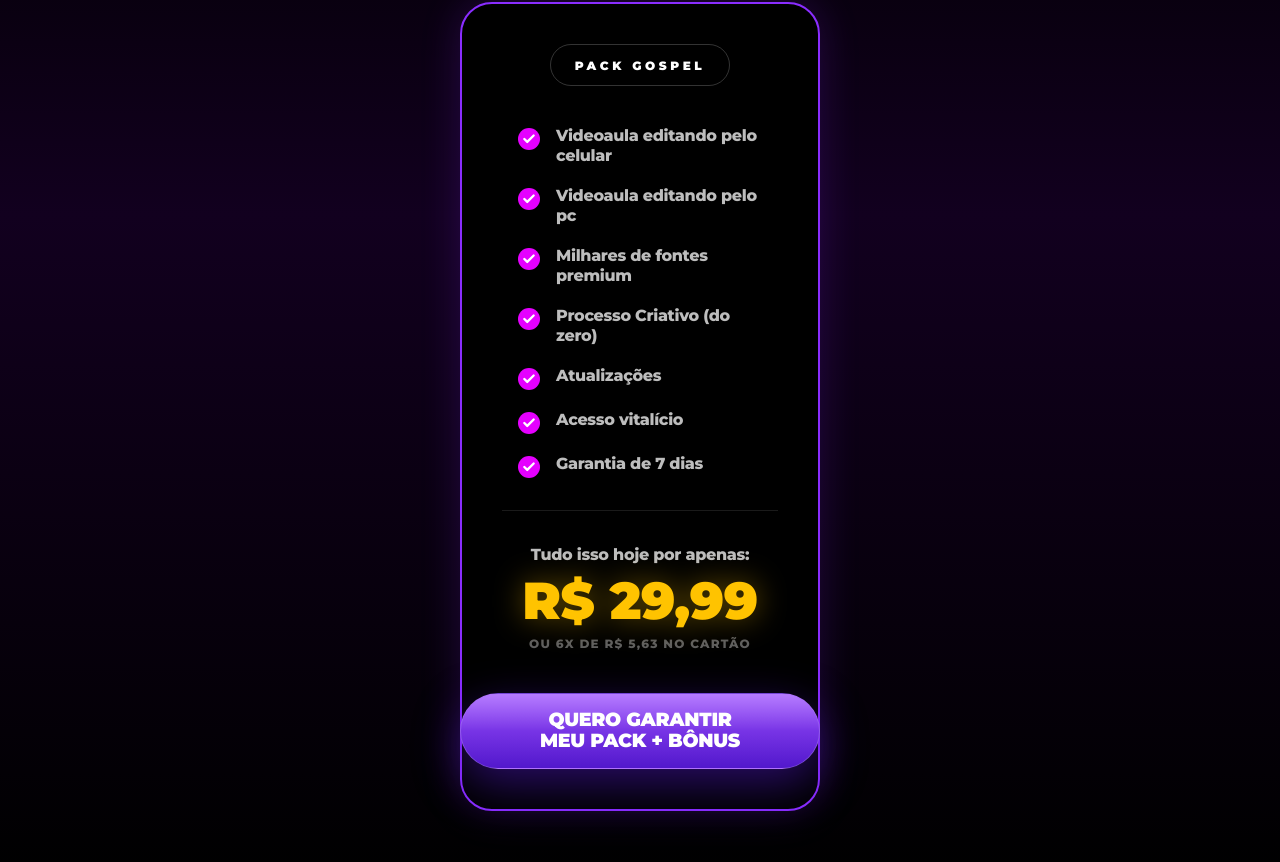
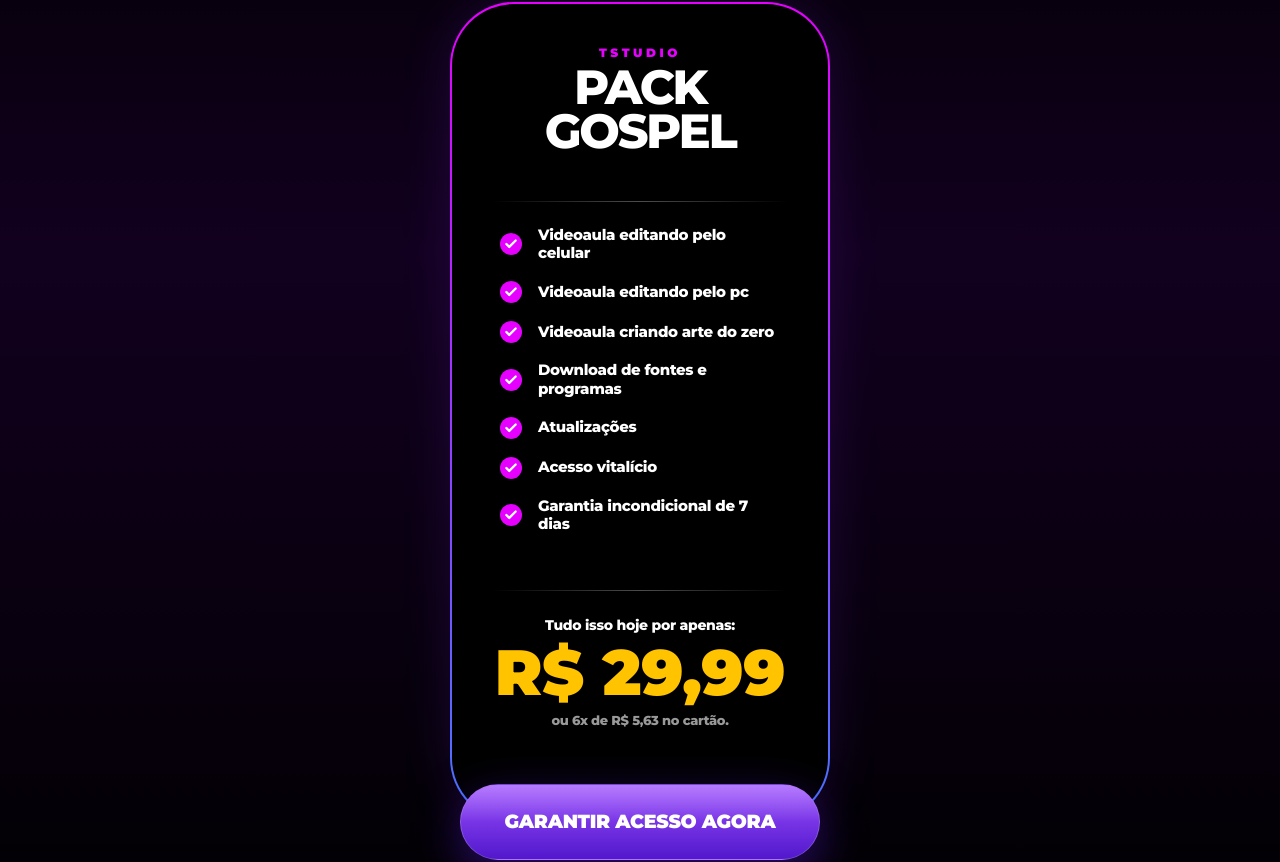
Before and after one commit to jrmacbrandt/Leo-Tondella, a React (Vite) app: page / in a window 1280 px wide. Shown: the part 5100-5962 px from the top of the page. Built offline with nearby package versions, Linux system fonts and the light colour scheme.

Commit message:
style: update offer card to match reference design exactly

```diff
--- a/src/App.tsx
+++ b/src/App.tsx
@@ -387,39 +387,50 @@ export default function App() {
             <span className="text-gradient-primary">A CRIAR ARTES</span> PROFISSIONAIS.
           </h2>
 
-          <div className="mx-auto offer-card-border p-[40px] flex flex-col w-full md:w-[360px] min-h-[610px] items-center text-center shadow-[0_0_100px_rgba(123,0,255,0.25)]">
-            <div className="inline-block border border-white/20 rounded-full px-6 py-2 mb-10">
-              <span className="text-white font-[900] uppercase tracking-[0.3em] text-[12px]">
-                Pack Gospel
-              </span>
+          <div className="mx-auto offer-card-border p-[40px] flex flex-col w-full md:w-[380px] min-h-[660px] items-center text-center relative mb-20">
+            {/* Header */}
+            <div className="mb-6">
+              <span className="text-brand-magenta font-black uppercase text-[12px] tracking-[0.3em] block mb-1">TSTUDIO</span>
+              <h3 className="text-white text-[48px] font-[900] leading-[0.9] uppercase tracking-tighter">
+                Pack<br />Gospel
+              </h3>
             </div>
 
-            <ul className="text-left space-y-[20px] mb-auto text-text-gray text-[16px] font-medium w-full px-4">
+            <div className="w-full h-[1px] bg-gradient-to-r from-transparent via-white/30 to-transparent my-6" />
+
+            {/* List */}
+            <ul className="text-left space-y-[18px] mb-8 text-white text-[15px] font-bold w-full px-2">
               {[
                 "Videoaula editando pelo celular",
                 "Videoaula editando pelo pc",
-                "Milhares de fontes premium",
-                "Processo Criativo (do zero)",
+                "Videoaula criando arte do zero",
+                "Download de fontes e programas",
                 "Atualizações",
                 "Acesso vitalício",
-                "Garantia de 7 dias"
+                "Garantia incondicional de 7 dias"
               ].map((item, i) => (
-                <li key={i} className="flex items-start gap-4">
-                  <div className="bg-[#E500FF] rounded-full p-1 shrink-0 mt-0.5"><Check size={14} strokeWidth={4} className="text-white" /></div>
+                <li key={i} className="flex items-center gap-4">
+                  <div className="bg-brand-magenta rounded-full p-1 shrink-0"><Check size={14} strokeWidth={4} className="text-white" /></div>
                   <span className="leading-tight">{item}</span>
                 </li>
               ))}
             </ul>
 
-            <div className="mb-10 pt-8 border-t border-white/10 w-full mt-8">
-              <span className="text-text-gray font-bold text-[16px] block mb-2">Tudo isso hoje por apenas:</span>
-              <div className="text-[52px] font-[900] text-brand-yellow drop-shadow-[0_0_15px_rgba(255,196,0,0.4)] leading-none mb-2">
+            <div className="w-full h-[1px] bg-gradient-to-r from-transparent via-white/30 to-transparent my-6" />
+
+            {/* Price */}
+            <div className="mb-12">
+              <span className="text-white font-medium text-[14px] block mb-1">Tudo isso hoje por apenas:</span>
+              <div className="text-[64px] font-[900] text-brand-yellow leading-none mb-1">
                 R$ 29,99
               </div>
-              <span className="text-text-gray/50 text-[12px] uppercase font-bold tracking-widest block">ou 6x de R$ 5,63 no cartão</span>
+              <span className="text-white/60 text-[13px] font-bold">ou 6x de R$ 5,63 no cartão.</span>
             </div>
 
-            <PremiumButton>QUERO GARANTIR<br />MEU PACK + BÔNUS</PremiumButton>
+            {/* Overlapping Button */}
+            <div className="absolute -bottom-10 left-1/2 -translate-x-1/2 w-full flex justify-center">
+              <PremiumButton>GARANTIR ACESSO AGORA</PremiumButton>
+            </div>
           </div>
         </div>
       </section>
--- a/src/index.css
+++ b/src/index.css
@@ -138,11 +138,12 @@ h1, h2, h3, h4, .font-heading {
 
 .offer-card-border {
   position: relative;
-  border-radius: 2rem;
-  background: #000000;
+  border-radius: 4rem;
+  background: linear-gradient(#000000, #000000) padding-box,
+              linear-gradient(180deg, #E500FF, #4776FF) border-box;
+  border: 2px solid transparent;
   z-index: 1;
-  border: 2px solid #8A2DFF;
-  box-shadow: 0 0 40px rgba(138, 45, 255, 0.2);
+  box-shadow: 0 0 50px rgba(138, 45, 255, 0.15);
 }
 
 .jagged-seal {
```
